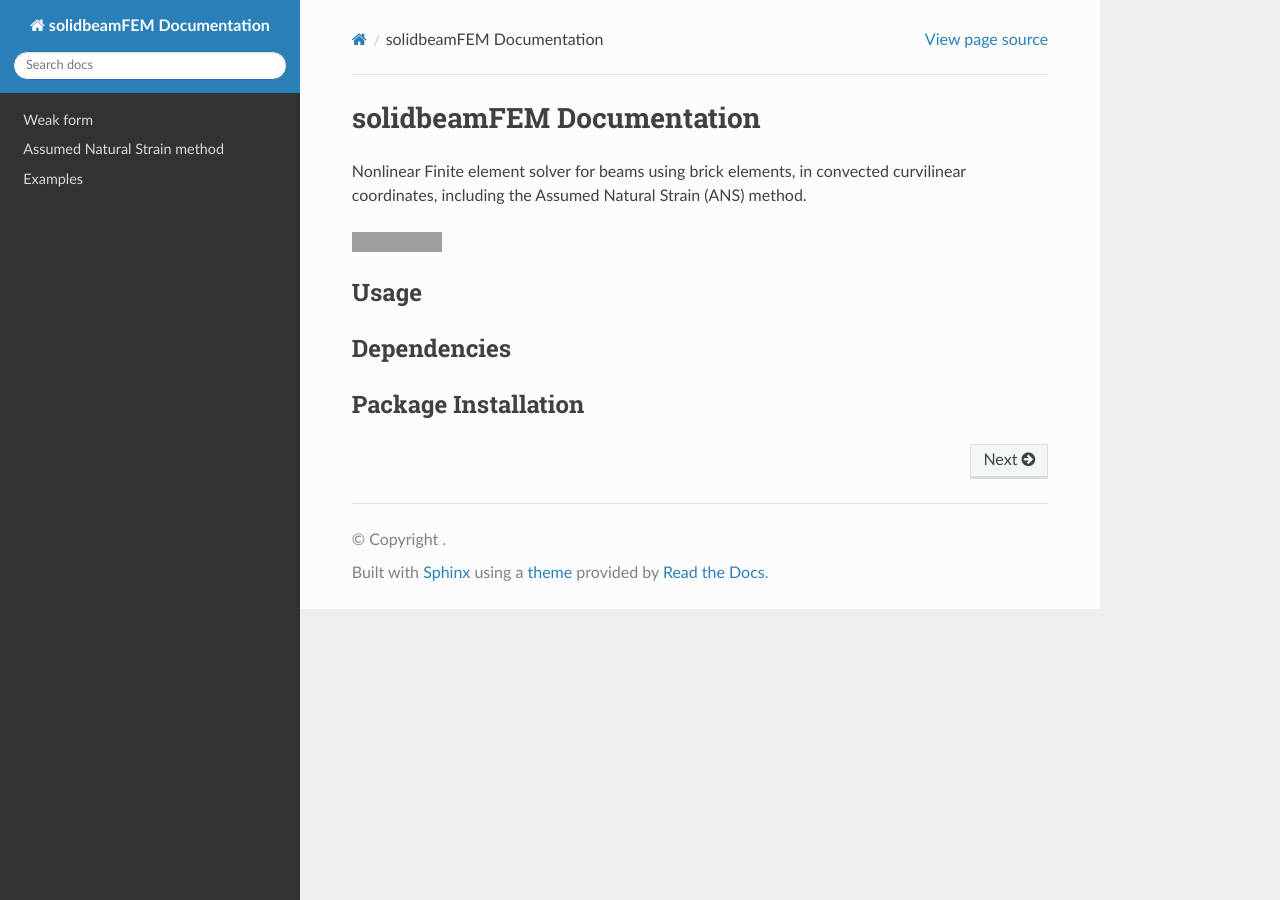
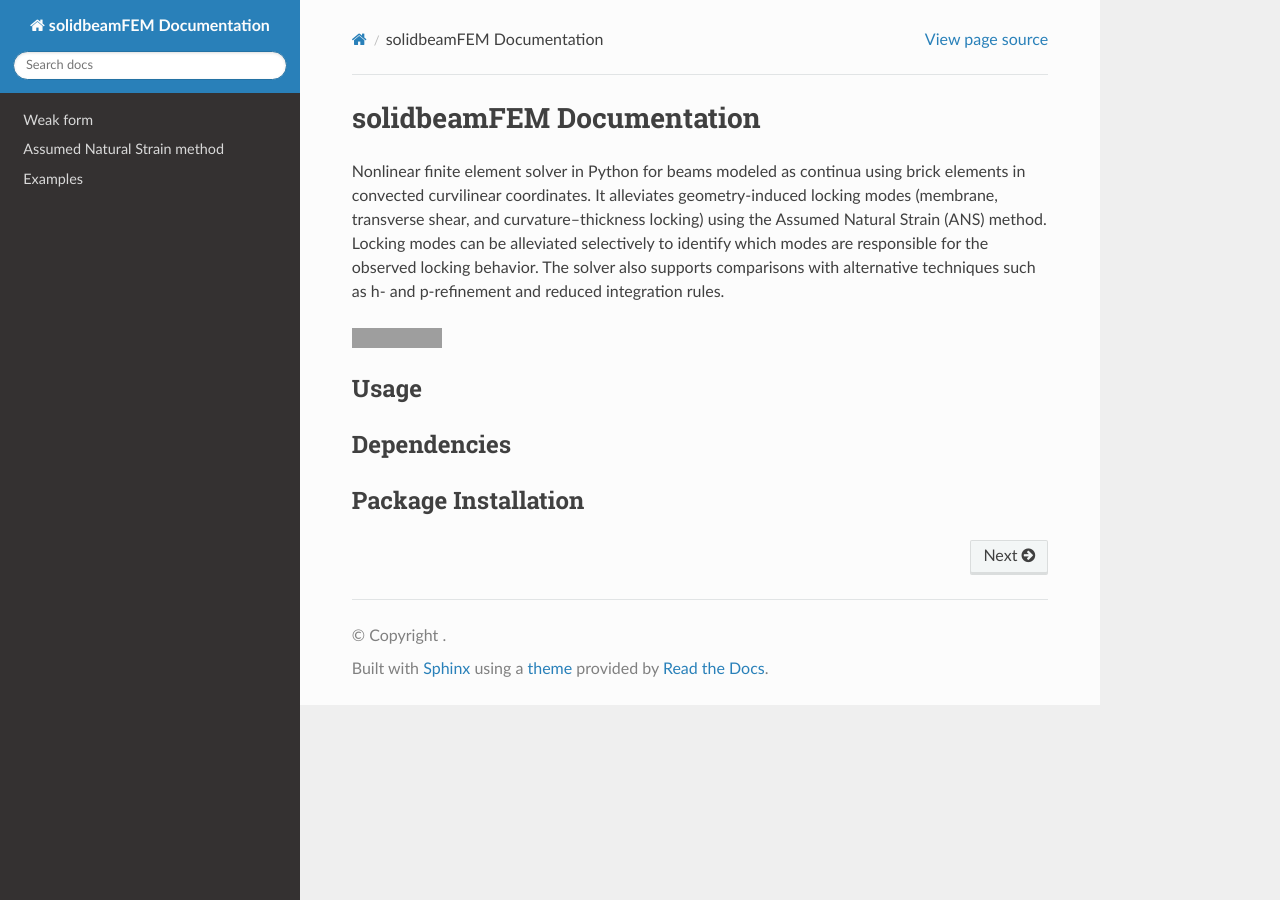
Before and after one commit to jaafaralaswad/solidbeamfem, a Sphinx documentation site: the page built from docs/source/index.rst, in a window 1280 px wide. Built offline with Sphinx 7.4.7 and the Read the Docs theme 3.1.0, drawn with Linux system fonts in a browser that asks for light colours; grey boxes are pictures that could not be loaded.

Commit message:
Update index.rst

```diff
--- a/docs/source/index.rst
+++ b/docs/source/index.rst
@@ -1,7 +1,7 @@
 solidbeamFEM Documentation
 =========================
 
-Nonlinear Finite element solver for beams using brick elements, in convected curvilinear coordinates, including the Assumed Natural Strain (ANS) method.
+Nonlinear finite element solver in Python for beams modeled as continua using brick elements in convected curvilinear coordinates. It alleviates geometry-induced locking modes (membrane, transverse shear, and curvature–thickness locking) using the Assumed Natural Strain (ANS) method. Locking modes can be alleviated selectively to identify which modes are responsible for the observed locking behavior. The solver also supports comparisons with alternative techniques such as h- and p-refinement and reduced integration rules.
 
 .. image:: https://img.shields.io/badge/GitHub-Repository-black?logo=github
    :target: https://github.com/jaafaralaswad/solidbeamfem
```
